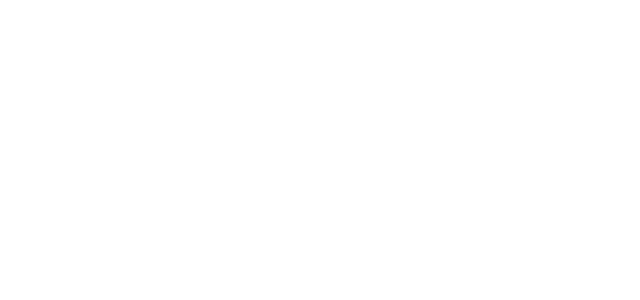
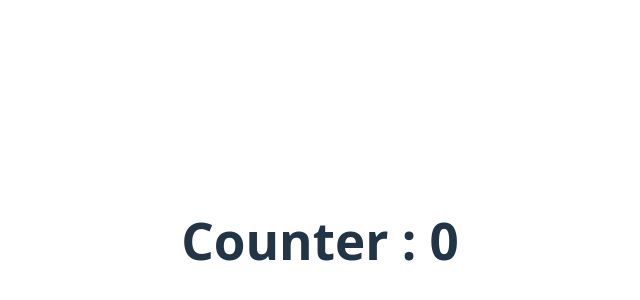
Before and after one commit to rizaljihadudin/react-redux, a React (Vite) app: page /counter in a window 1280 px wide. Before the commit this address had no page. Shown: the part 160-460 px from the top of the page, without its empty margins (320-960 px from the left). Built offline with nearby package versions, Linux system fonts and the light colour scheme.

Commit message:
feat : use State

```diff
--- /dev/null
+++ b/src/Counter.jsx
@@ -0,0 +1,11 @@
+import { useSelector } from "react-redux";
+
+export default function Counter(){
+    const counter = useSelector(state => state.counter);
+
+    return(
+        <>
+            <h1>Counter : {counter}</h1>
+        </>
+    )
+}
--- /dev/null
+++ b/src/counterSlice.js
@@ -0,0 +1,7 @@
+import { createSlice } from "@reduxjs/toolkit";
+
+export const counterSlice = createSlice({
+    name: "counter",
+    initialState: 0,
+    reducers:{}
+});
--- a/src/main.jsx
+++ b/src/main.jsx
@@ -5,11 +5,15 @@
 import { Provider } from 'react-redux'
 import { BrowserRouter, Route, Routes } from 'react-router'
 import { configureStore } from '@reduxjs/toolkit'
+import { counterSlice } from './counterSlice.js'
+import Counter from './Counter.jsx'
 
 
 // Store tempat penyimpanan global untuk state aplikasi dalam arsitektur Redux, wajib menambahkan reducers
 const store = configureStore({
-  reducer: {}
+  reducer: {
+    counter: counterSlice.reducer
+  }
 });
 
 createRoot(document.getElementById('root')).render(
@@ -18,6 +22,7 @@
       <BrowserRouter>
         <Routes>
           <Route path="/" element={<App />} />
+          <Route path='/counter' element={<Counter/>} />
         </Routes>
       </BrowserRouter>
     </Provider>
```
